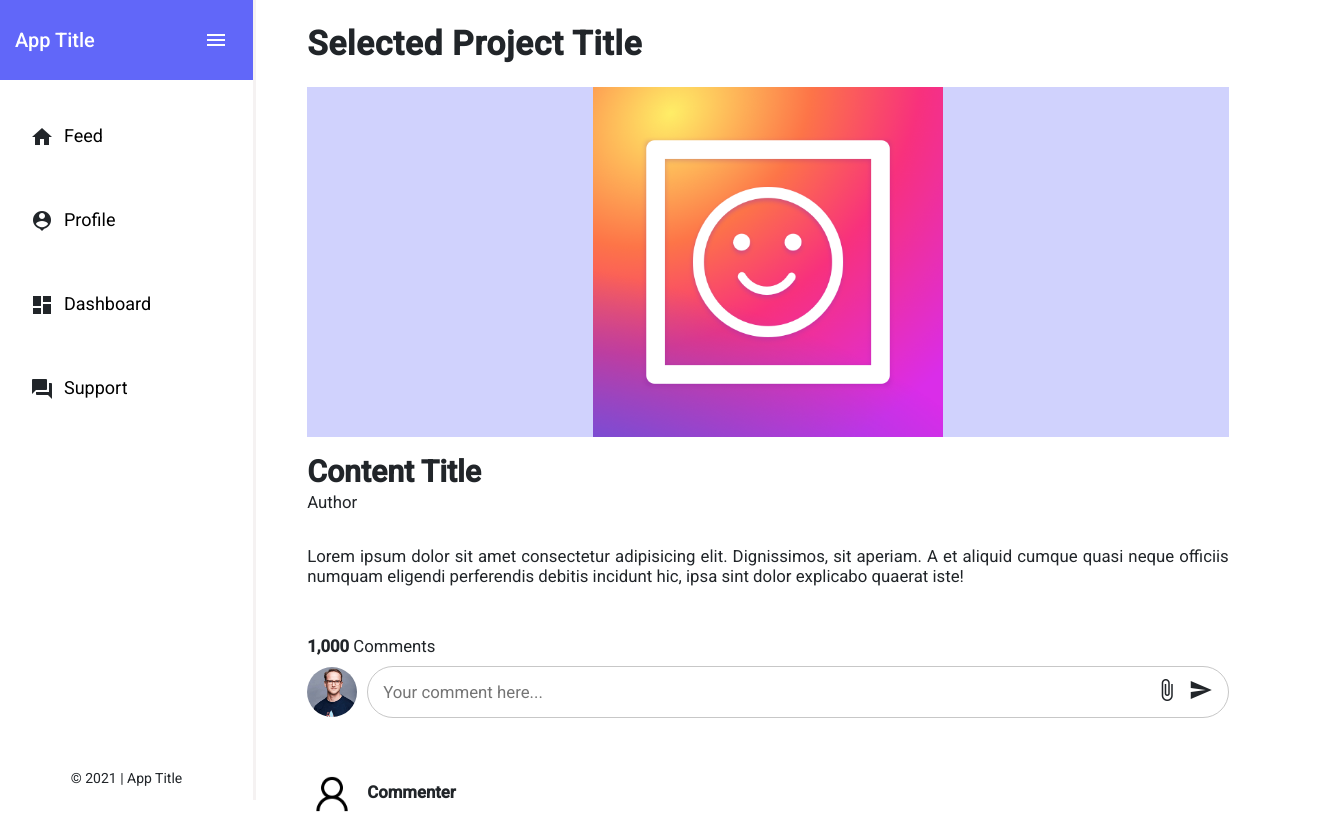
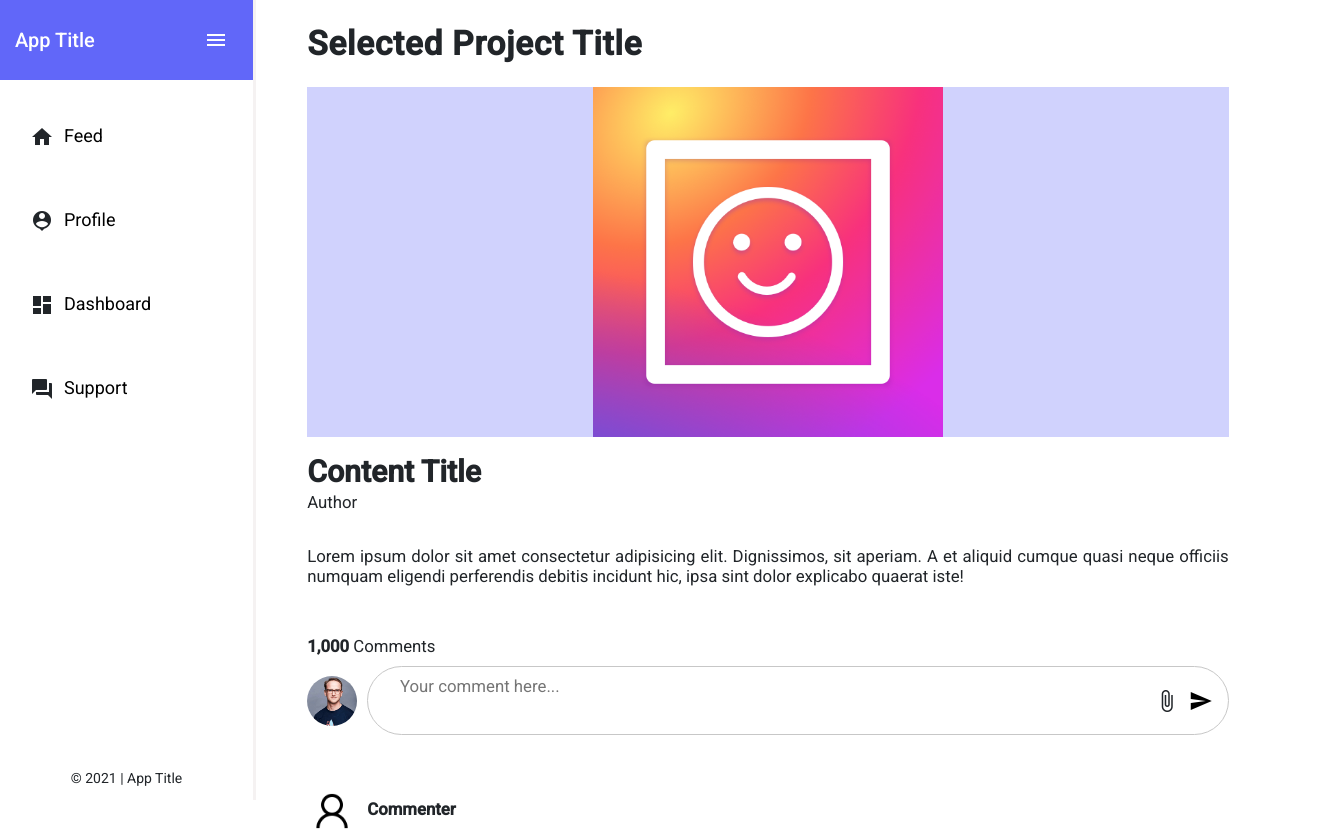
Before and after one commit to jcaquino0945/noelFrontEnd, an Angular app: page /feed/project/1 in a window 1280 px wide. Shown: the top 831 px of the page, 1339 px wide, since content can reach past the window. Built offline with nearby package versions, Linux system fonts and the light colour scheme.

Commit message:
new project form x revised project.component

```diff
--- a/angular.json
+++ b/angular.json
@@ -27,12 +27,13 @@
               "src/assets"
             ],
             "styles": [
-              "./node_modules/bootstrap/dist/css/bootstrap.css",
+              "node_modules/bootstrap/dist/css/bootstrap.min.css",
               "./node_modules/@angular/material/prebuilt-themes/pink-bluegrey.css",
               "src/styles.css"
             ],
             "scripts": [
-              "./node_modules/bootstrap/dist/js/bootstrap.js"
+              "./node_modules/jquery/dist/jquery.js",
+              "./node_modules/bootstrap/dist/js/bootstrap.min.js"
             ]
           },
           "configurations": {
@@ -94,12 +95,13 @@
               "src/assets"
             ],
             "styles": [
-              "./node_modules/bootstrap/dist/css/bootstrap.css",
+              "node_modules/bootstrap/dist/css/bootstrap.min.css",
               "./node_modules/@angular/material/prebuilt-themes/pink-bluegrey.css",
               "src/styles.css"
             ],
             "scripts": [
-              "./node_modules/bootstrap/dist/js/bootstrap.js"
+              "./node_modules/jquery/dist/jquery.js",
+              "./node_modules/bootstrap/dist/js/bootstrap.min.js"
             ]
           }
         },
--- a/src/app/dashboard/dashboard.component.css
+++ b/src/app/dashboard/dashboard.component.css
@@ -1,3 +1,12 @@
+/* NEW PROJ BUTTON */
+div#newProj {
+    padding-bottom: 3em;
+}
+button#newProj-btn{
+    padding: .5em 2em;
+}
+/* NEW PROJ BUTTON */
+
 /* TABLE START */
 div.container {
     width: 90%;
@@ -9,7 +18,6 @@ div.header {
     justify-content: space-between;
     align-items: center;
 }
-
 
 div.header p {
     font-size: 2em ;
--- a/src/app/dashboard/dashboard.component.html
+++ b/src/app/dashboard/dashboard.component.html
@@ -8,6 +8,10 @@
           <mat-icon>search</mat-icon>
           <input type="text" id="input-search" placeholder="Search">
       </div>
+    </div>
+
+    <div id="newProj">
+      <button mat-button id="newProj-btn" class="btn btn-primary" (click)="openDialog()">New Project</button>
     </div>
 
     <table class="table table-striped table-responsive">
--- a/src/app/dashboard/dashboard.component.ts
+++ b/src/app/dashboard/dashboard.component.ts
@@ -1,4 +1,5 @@
 import { Component, OnInit } from '@angular/core';
+import {MatDialog} from '@angular/material/dialog';
 
 @Component({
   selector: 'app-dashboard',
@@ -7,9 +8,23 @@ import { Component, OnInit } from '@angular/core';
 })
 export class DashboardComponent implements OnInit {
 
-  constructor() { }
+  constructor(public dialog: MatDialog) { }
 
   ngOnInit(): void {
   }
 
+  openDialog() {
+    const dialogRef = this.dialog.open(DialogContentExampleDialog);
+
+    dialogRef.afterClosed().subscribe(result => {
+      console.log(`Dialog result: ${result}`);
+    });
+  }
 }
+
+@Component({
+  selector: 'form',
+  templateUrl: './form/form.html',
+  styleUrls: ['./form/form.css']
+})
+export class DialogContentExampleDialog {}
--- /dev/null
+++ b/src/app/dashboard/form/form.css
@@ -0,0 +1,53 @@
+.container {
+    /* height: 80vh;
+    width: 80vw; */
+}
+.container h2 {
+    font-size: 2em;
+    font-weight: bold;
+    letter-spacing: 3px;
+}
+
+.content-container .title {
+    font-size: 1.5em;
+    padding: 0;
+}
+
+.content-container {
+    padding: 2em 1em;
+}
+.content-container #desc {
+    width: 50vw;
+    overflow-wrap: break-word;
+    overflow: auto;
+}
+
+.content-container .user-input{
+    /* opacity: .5; */
+    font-size: 1.3em ;
+    outline: 0;
+    border-radius: 10px;
+    padding: .5em .5em;
+    border: none;
+    resize: none;
+}
+div#attach-container input{
+    /* display: inline-flex;
+    justify-content: space-around;
+    align-items: center;
+    user-select: none; */
+    padding: .8em 1em;
+    background: #0d6efd;
+    border-radius: 25px;
+    transition: all 0.3s ease;
+    cursor: pointer;
+}
+
+div#attach-container input {
+
+}
+
+.btn#cancel {
+    background: #852222;
+    border:#852222 1px solid ;
+}
--- /dev/null
+++ b/src/app/dashboard/form/form.html
@@ -0,0 +1,29 @@
+<div class="container">
+    <h2 mat-dialog-title>New Project</h2>
+
+    <mat-dialog-content class="mat-typography">
+        <div class="content-container">
+            <p class="title">Project Title</p>
+            <input type="text" id="proj-title" class="user-input" placeholder="Project title">
+        </div>
+        <div class="content-container">
+            <p class="title">Description</p>
+            <textarea name="" id="desc" class="user-input" cols="30" rows="5"placeholder="Project description"></textarea>
+        </div>
+
+        <div class="content-container">
+            <div id="attach-container">
+                <!-- <span>Attach File</span> -->
+                <input type="file">
+            </div>
+        </div>
+
+    </mat-dialog-content>
+
+    <mat-dialog-actions align="end">
+
+        <button mat-button class="btn btn-primary" id="cancel" mat-dialog-close>Cancel</button>
+        <button mat-button class="btn btn-primary" [mat-dialog-close]="true" cdkFocusInitial>Add Project</button>
+
+    </mat-dialog-actions>
+</div>
--- a/src/app/project/project.component.css
+++ b/src/app/project/project.component.css
@@ -99,10 +99,22 @@ div mat-icon {
     display: inline;
     margin-left: 10px;
 }
-mat-icon {
+mat-icon{
     user-select: none;
+}
+mat-icon #submit{
+    border: 0;
+    background: transparent;
+}
+#attach-lbl{
     cursor: pointer;
-    /* background: #6167F9; */
+    display: flex;
+    align-items: center;
+}
+input#attach{
+    opacity: 0;
+    position: absolute;
+    z-index: -1;
 }
 div.add-comment #comment{
     height: 50px;
@@ -110,6 +122,15 @@ div.add-comment #comment{
     outline-width: 0;
     width: 100%;
     background:transparent;
+    padding: 0 .5em;
+    margin: .5em;
+    resize: none;
+}
+
+div.action-container {
+    display: flex;
+    align-items: center;
+    justify-content: space-around;
 }
 /* ======OTHERS-COMMENT======= */
 div.others-comment {
--- a/src/app/project/project.component.html
+++ b/src/app/project/project.component.html
@@ -35,13 +35,19 @@
                 <img src="../../assets/imgs/sample_user.jpg" alt="user_picture" class='commenter-picture'>
 
                 <div class="add-comment">
-                    <input type="text" placeholder="Your comment here..." id="comment" >
+                    <textarea cols="30" rows="2" placeholder="Your comment here..." id="comment"></textarea>
 
-                    <div>
-                        <mat-icon> attach_file</mat-icon>
-                        <mat-icon>send</mat-icon>
+                    <div class="action-container">
+                        <label for="attach" id="attach-lbl"> <mat-icon> attach_file </mat-icon> </label>
+                        <input type="file" id="attach">
+                        <mat-icon> <input type="submit" value="send" id="submit"> </mat-icon>
+
                     </div>
+
                 </div>
+                <!-- <input type="file" id="attach" value="a"> -->
+
+
             </div>
 
             <div class="others-comment">
```
Also changed, not shown: src/app/app.module.ts (+7 -3 lines).
